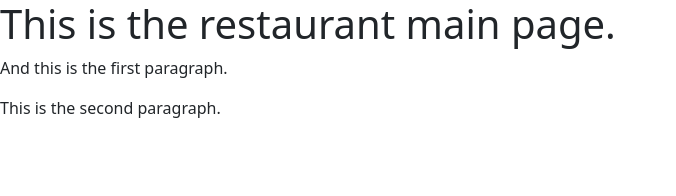
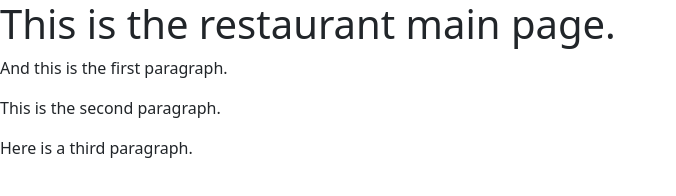
Before and after one commit to GuillaumeLambermont/restaurant-css-framework, a plain HTML site: page index.html in a window 1280 px wide. Shown: the whole page, without its empty margins (0-676 px from the left). Drawn offline with nearby package versions, Linux system fonts and the light colour scheme.

Commit message:
Update index.html

```diff
--- a/index.html
+++ b/index.html
@@ -11,5 +11,6 @@
     <h1>This is the restaurant main page.</h1>
     <p>And this is the first paragraph.</p>
     <p>This is the second paragraph.</p>
+    <p>Here is a third paragraph.</p>
   </body>
 </html>
```
